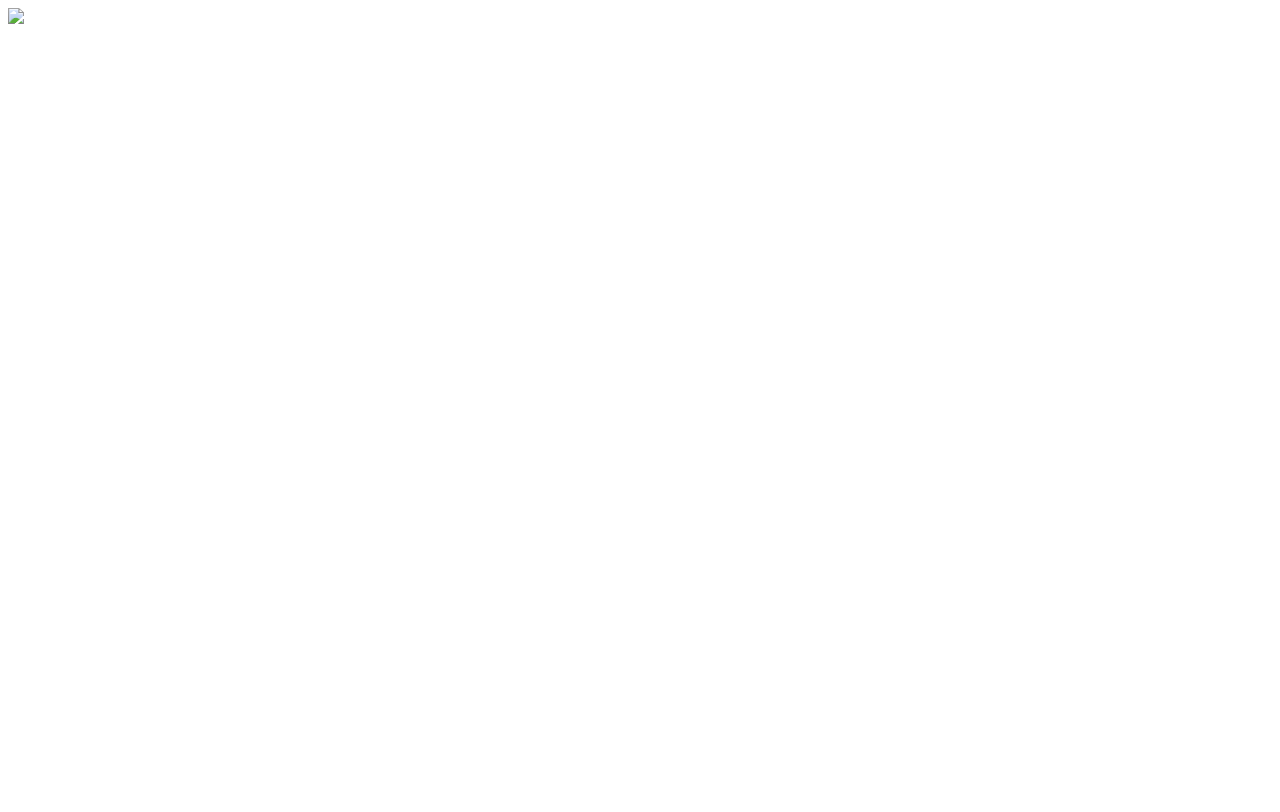
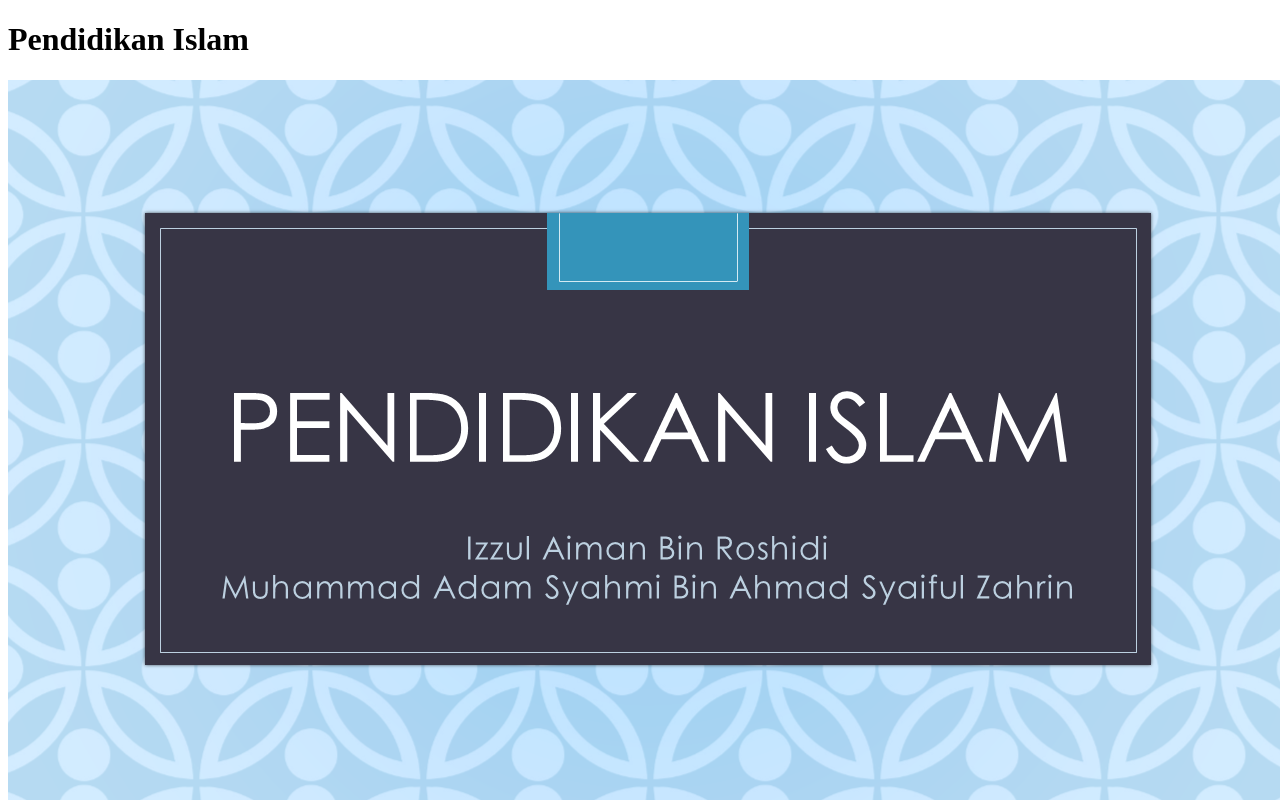
Before and after one commit to Izzul05/Pendidikan-Islam, a plain HTML site: page index.html in a window 1280 px wide. Drawn offline with Linux system fonts and the light colour scheme.

Commit message:
Update index.html

```diff
--- a/index.html
+++ b/index.html
@@ -1,8 +1,8 @@
 <!DOCTYPE html>
 <html>
   <body>
-
-<img src="slide.png">
+<h1>Pendidikan Islam</h1>
+<img src="Slide1.png">
 
   </body>
 </html>
```
